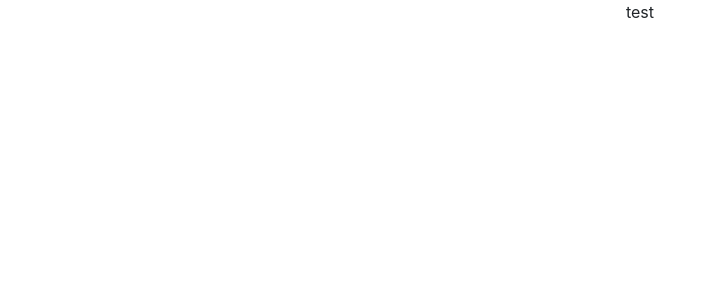
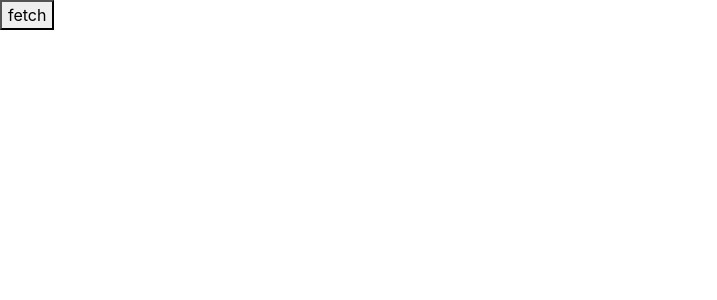
Before and after one commit to JacobLeonLyerla/Cofo, a React (Create React App) app in the folder cofo/: page / in a window 1280 px wide. Shown: the top 300 px of the page, without its empty margins (0-717 px from the left). Built offline with nearby package versions, Linux system fonts and the light colour scheme.

Commit message:
testing fetch

```diff
--- a/cofo/src/App.js
+++ b/cofo/src/App.js
@@ -1,8 +1,24 @@
 import React from "react";
 import "./App.css";
+function getData () {
 
+  fetch("https://webcamstravel.p.rapidapi.com/webcams/list/%7Bmodifier%7D?lang=en", {
+    "method": "GET",
+    "headers": {
+      "x-rapidapi-host": "webcamstravel.p.rapidapi.com",
+      "x-rapidapi-key": "OIodsvqwbCmshvxVv1Z3Nte6EXDKp1nb8Y9jsnzDUsBqZBEX0s"
+    }
+  })
+  .then(response => {
+    console.log(response);
+  })
+  .catch(err => {
+    console.log(err);
+  });
+  }
 function App() {
-  return <div className="App">test</div>;
+
+  return <button onClick={()=>getData()} className="App">fetch</button>;
 }
 
 export default App;
--- a/cofo/src/index.js
+++ b/cofo/src/index.js
@@ -13,5 +13,3 @@ ReactDOM.render(
  <App />
 </Router>,
 document.getElementById('root'));
-
-serviceWorker.unregister();
```
